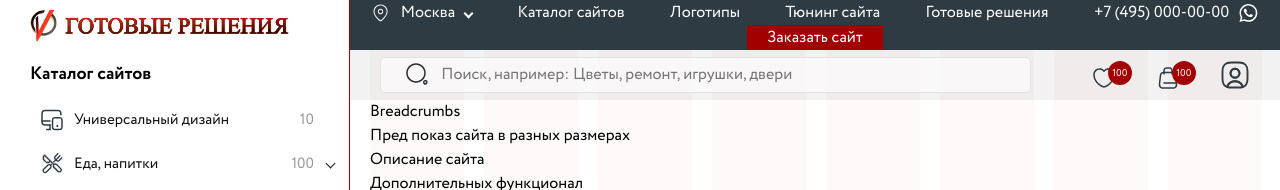
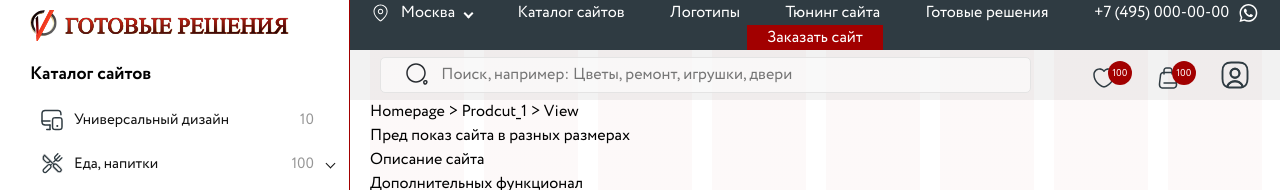
Before and after one commit to Artematrr/Ready-made-Solutions, a React (Vite) app: page /product in a window 1280 px wide. Shown: the top 190 px of the page. Built offline with nearby package versions, Linux system fonts and the light colour scheme.

Commit message:
upd Breadcrumbs

```diff
--- a/src/components/elements/Breadcrumbs.jsx
+++ b/src/components/elements/Breadcrumbs.jsx
@@ -1,8 +1,5 @@
-
 const Breadcrumbs = () => {
-	return (
-		<div>Breadcrumbs</div>
-	)
+  return <div>{'Homepage > Prodcut_1 > View'}</div>
 }
 
 export default Breadcrumbs
```
